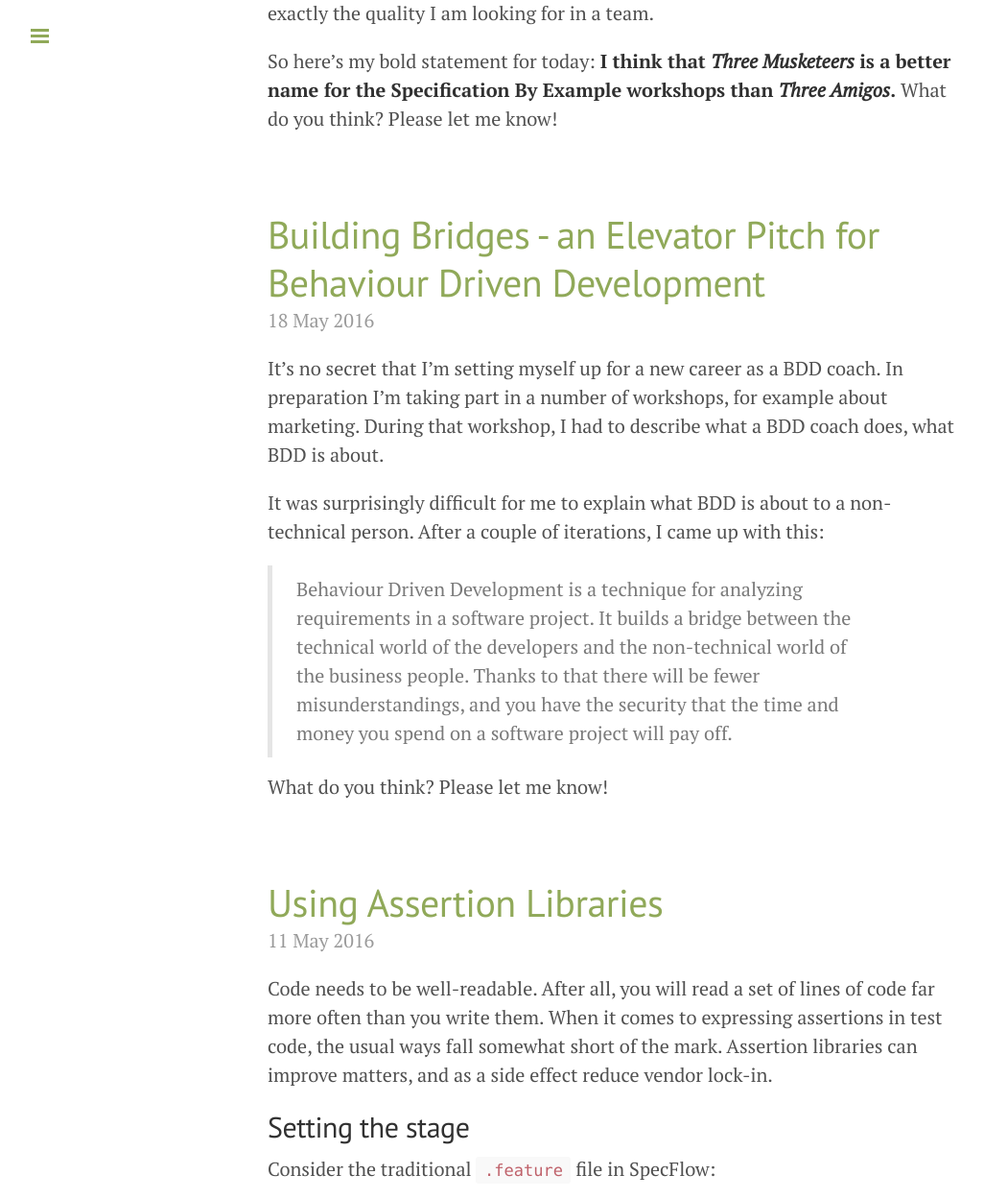
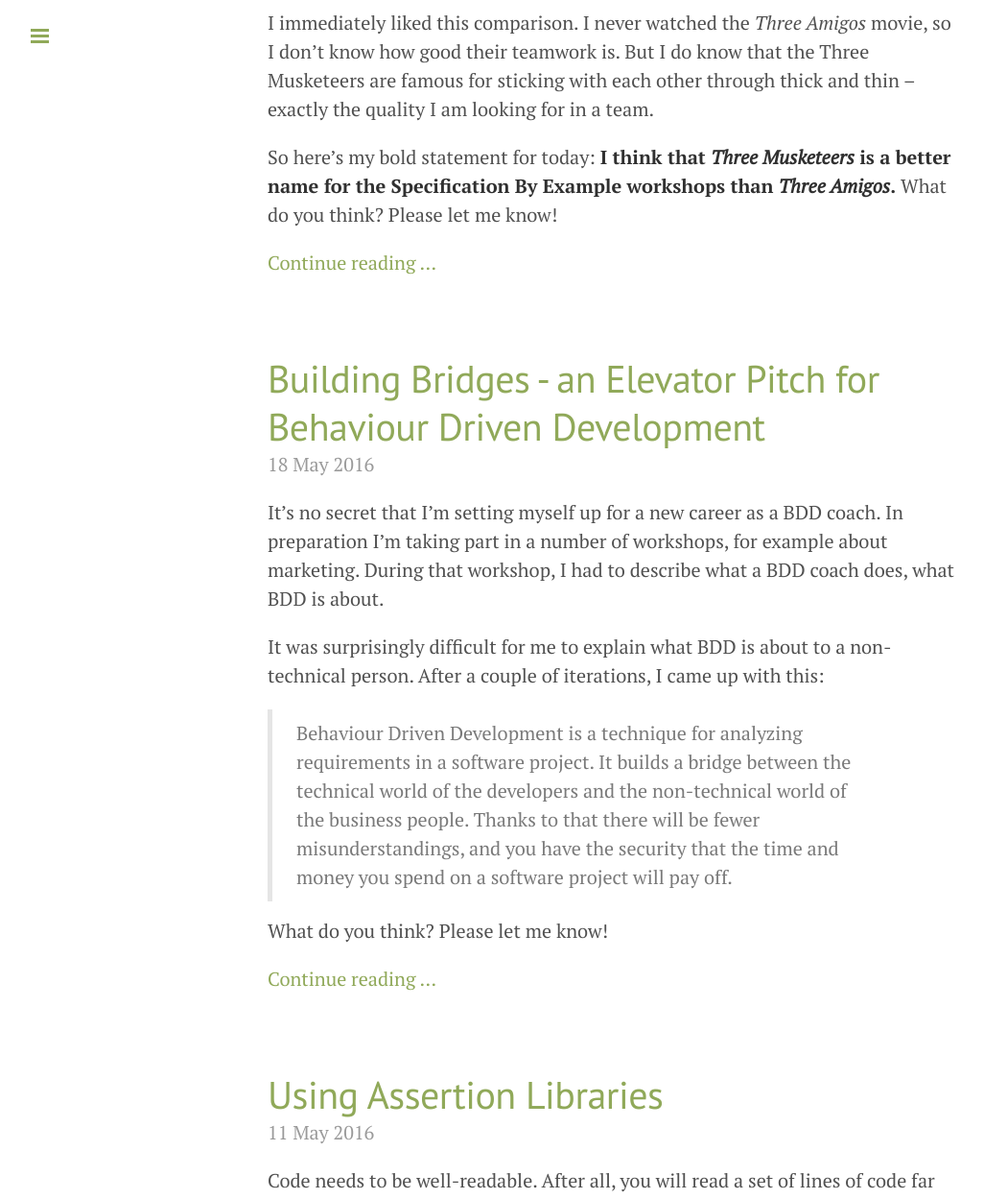
Before and after one commit to dirkrombauts/DirkRombautsPicklesPro.github.io, a Jekyll site: the page built from index.html, in a window 1280 px wide and 1400 px high, scrolled down 5109 px, cut to the strip 0-1249 px from the top of the window. Shown: the whole strip at 96% size, without its empty margins (1-1027 px from the left). Built offline with Jekyll 4.4.1, drawn with Linux system fonts in a browser that asks for light colours; the list of posts is cut into pages by our own code; some of the changed text lies outside the part shown.

Commit message:
Configure excerpts

```diff
--- a/_config.yml
+++ b/_config.yml
@@ -1,4 +1,4 @@
-excerpt_separator: ""
+excerpt_separator: "<!--more-->"
 url: http://blog.picklespro.com
 author: Dirk Rombauts
 email: dirk.rombauts@picklespro.com
--- a/index.html
+++ b/index.html
@@ -14,7 +14,9 @@ title: Home
 
     <span class="post-date">{{ post.date | date_to_string }}</span>
 
-    {{ post.content }}
+    {{ post.excerpt }}
+
+    <p><a href="{{ post.url }}">Continue reading ...</a></p>
   </div>
   {% endfor %}
 </div>
```
